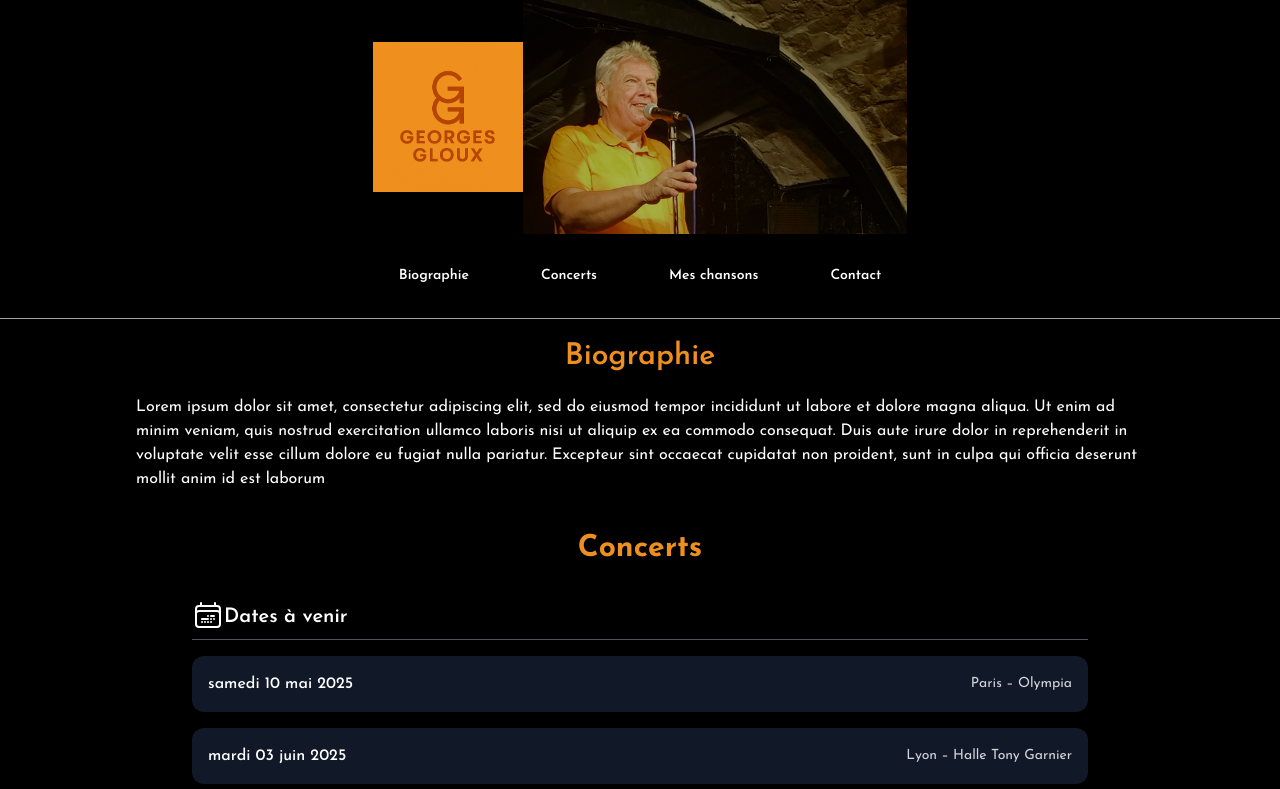
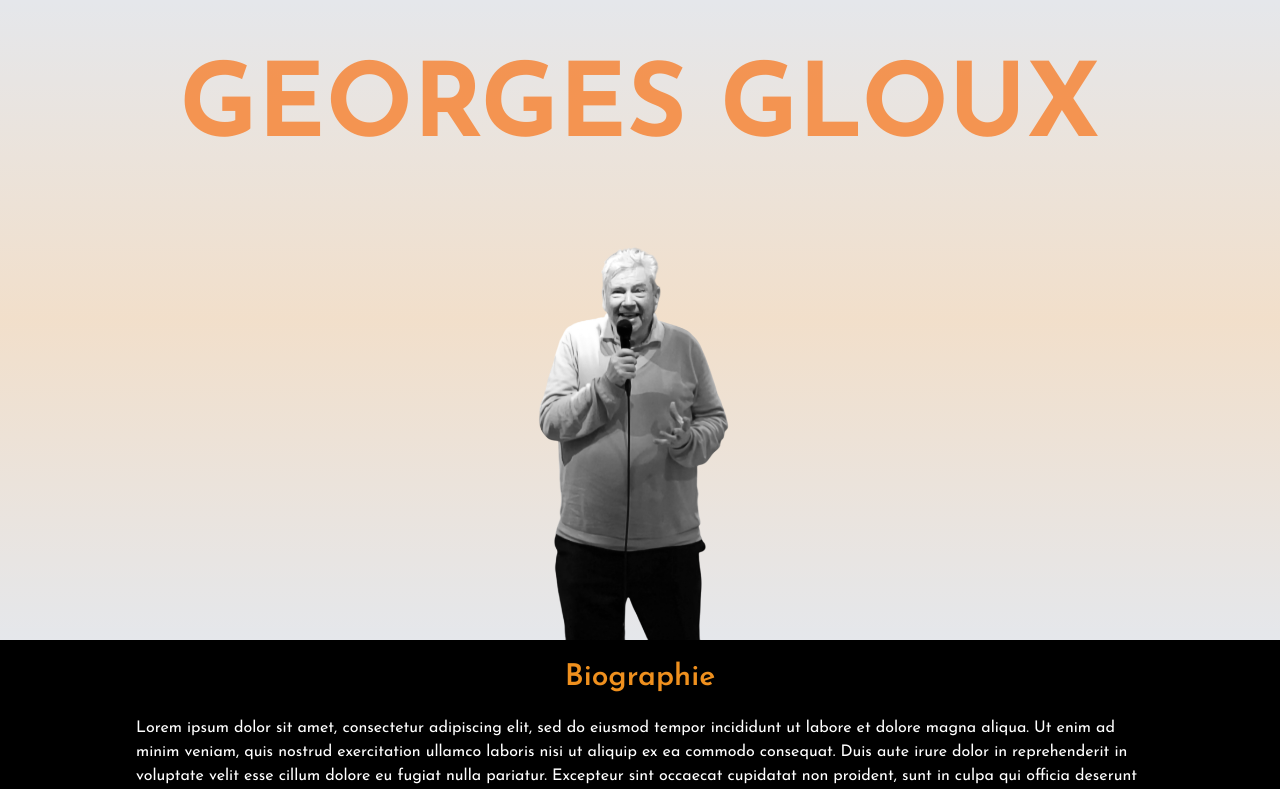
Before and after one commit to ccphung/georges-gloux, a React (Vite) app: page / in a window 1280 px wide. Shown: the top 789 px of the page. Built offline with nearby package versions, Linux system fonts and the light colour scheme.

Commit message:
modify header

```diff
--- a/src/sections/Hero.jsx
+++ b/src/sections/Hero.jsx
@@ -1,26 +1,25 @@
-import logo from "../assets/images/logo.png";
-import header from "../assets/images/header.png";
-import Navbar from "../components/Navbar";
+import gg from "../assets/images/header.png";
 
-function Hero() {
+function Header() {
   return (
-    <>
-      <div className="flex justify-center items-center">
-        <div>
-          <img className="xl:w-[150px] w-20" src={logo} alt="logo" />
-        </div>
+    <div className="relative flex min-h-[80vh] flex-col items-center justify-start overflow-hidden bg-gray-200 px-10 py-10 md:min-h-[80vh]">
+      <div className="absolute inset-0 z-0 bg-gradient-to-b from-transparent via-orange-200 to-transparent opacity-50"></div>
 
-        <div className="relative xl:w-[30vw] w-[60vw]">
-          <img
-            className="relative z-10 w-full object-cover  brightness-75 hue-rotate-15"
-            src={header}
-            alt="header"
-          />
-        </div>
+      <div className="relative mt-5 flex flex-col items-center">
+        <h2 className="text-center text-5xl font-bold uppercase text-orange-500 opacity-70 md:text-[8vw]">
+          Georges Gloux
+        </h2>
       </div>
-      <Navbar />
-    </>
+
+      <div className="absolute bottom-0 z-10 xl:w-[25vw]">
+        <img
+          src={gg}
+          alt="Cédric"
+          className="w-full object-contain grayscale"
+        />
+      </div>
+    </div>
   );
 }
 
-export default Hero;
+export default Header;
```
Also changed, not shown: src/assets/images/header.png.
